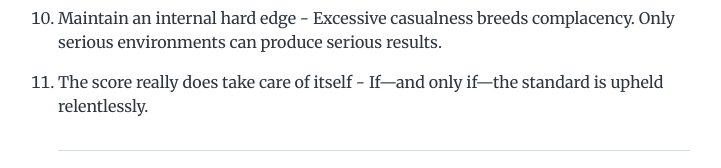
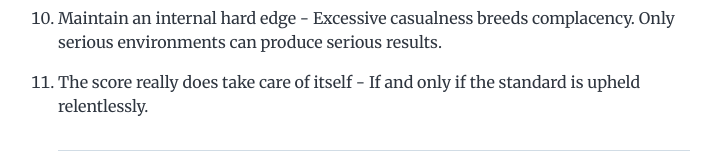
Before and after one commit to shubhamrai1993/gatsby-personal-website, a Gatsby site: page /2026-01-11/ in a window 1280 px wide. Shown: the part 1605-1773 px from the top of the page, without its empty margins (266-987 px from the left). Built offline with nearby package versions, Linux system fonts and the light colour scheme; Gatsby itself is replaced by a stand-in of ours.

Commit message:
added review for the score takes care of itself

```diff
--- a/content/blog/2026-01-11/index.md
+++ b/content/blog/2026-01-11/index.md
@@ -28,4 +28,4 @@ These are the key lessons from the book:
 8. Communicate clearly, comprehensively and consistently - Praise sparingly but effusively, criticize promptly, and be positive while speaking
 9. Manage successes - Celebrate briefly, then return to work. Take this as an opportunity to refocus and reset.
 10. Maintain an internal hard edge - Excessive casualness breeds complacency. Only serious environments can produce serious results.
-11. The score really does take care of itself - If—and only if—the standard is upheld relentlessly.
+11. The score really does take care of itself - If and only if the standard is upheld relentlessly.
```
